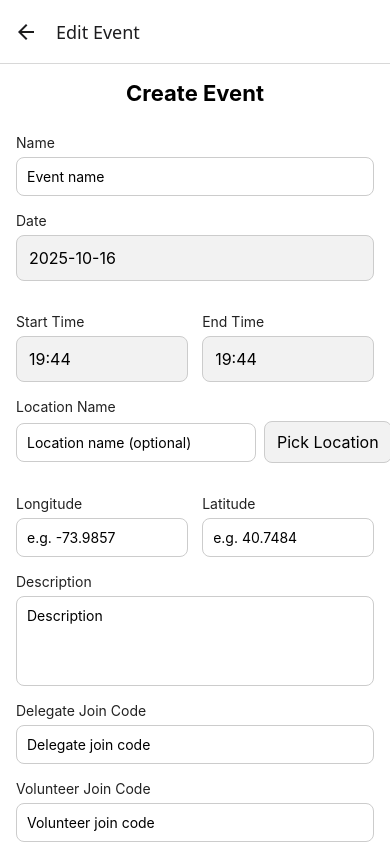
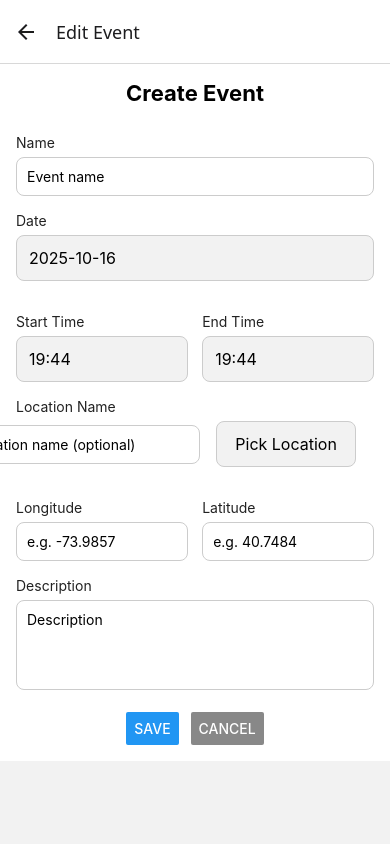
Before and after one commit to ethankrol/IntroToSweProject, a React Native app in the folder mobile/: screen /EditEvent in a window 390 px wide. Built offline with nearby package versions, Linux system fonts and the light colour scheme.

Commit message:
Added correct join code handling

```diff
--- a/mobile/src/screens/EditEventScreen.tsx
+++ b/mobile/src/screens/EditEventScreen.tsx
@@ -60,8 +60,6 @@ export default function EditEventScreen({ route, navigation }: any) {
           location_name: '',
           start_date: undefined,
           end_date: undefined,
-          delegate_join_code: '',
-          volunteer_join_code: '',
         };
       }
       const coords: [number | undefined, number | undefined] = incoming.location?.coordinates ?? [undefined, undefined];
@@ -73,8 +71,6 @@ export default function EditEventScreen({ route, navigation }: any) {
         location_name: incoming.location_name ?? '',
         start_date: incoming.start_date,
         end_date: incoming.end_date,
-        delegate_join_code: incoming.delegate_join_code ?? '',
-        volunteer_join_code: incoming.volunteer_join_code ?? '',
       };
     }, [incoming]);
 
@@ -160,9 +156,6 @@ export default function EditEventScreen({ route, navigation }: any) {
         location_name: fields.location_name || undefined,
         start_date: start.toISOString(),
         end_date: end.toISOString(),
-        // Backend generates the unique codes for us, we should display this in the "event view" screen as well.
-        ...(fields.delegate_join_code ? { delegate_join_code: fields.delegate_join_code } : {}),
-        ...(fields.volunteer_join_code ? { volunteer_join_code: fields.volunteer_join_code } : {}),
       };
 
       const saved: EventResponse = await saveEvent(payload);
@@ -220,15 +213,15 @@ export default function EditEventScreen({ route, navigation }: any) {
       </View>
 
       <Text style={styles.label}>Location Name</Text>
-      <View style={{ flexDirection: 'row', alignItems: 'center', gap: 8 }}>
+      <View style={{ flexDirection: 'row', alignItems: 'center', width: '95%', justifyContent: 'flex-end', gap: 8 }}>
       <TextInput
-        style={styles.input}
+        style={[styles.input, {flex: 1, marginRight: 8}]}
         value={fields.location_name || ''}
         onChangeText={t => setFields(f => ({ ...f, location_name: t }))}
         placeholder="Location name (optional)"
       />
         <TouchableOpacity
-          style={[styles.dateBox, { paddingVertical: 10, marginTop: 6 }]}
+          style={[styles.dateBox, { width: 140, justifyContent: 'center', alignItems: 'center' }]}
           onPress={() => {
             const coords = fields.location?.coordinates || [undefined, undefined];
             const lng = coords[0];
@@ -284,21 +277,6 @@ export default function EditEventScreen({ route, navigation }: any) {
         numberOfLines={4}
       />
 
-      <Text style={styles.label}>Delegate Join Code</Text>
-      <TextInput
-        style={styles.input}
-        value={fields.delegate_join_code}
-        onChangeText={t => setFields(f => ({ ...f, delegate_join_code: t }))}
-        placeholder="Delegate join code"
-      />
-      <Text style={styles.label}>Volunteer Join Code</Text>
-      <TextInput
-        style={styles.input}
-        value={fields.volunteer_join_code}
-        onChangeText={t => setFields(f => ({ ...f, volunteer_join_code: t }))}
-        placeholder="Volunteer join code"
-      />
-
       <View style={styles.buttonRow}>
         <Button title="Save" onPress={onSave} />
         <View style={styles.buttonSpacer} />
```
Also changed, not shown: 2 other files (tests, documents, lock files or other folders).
